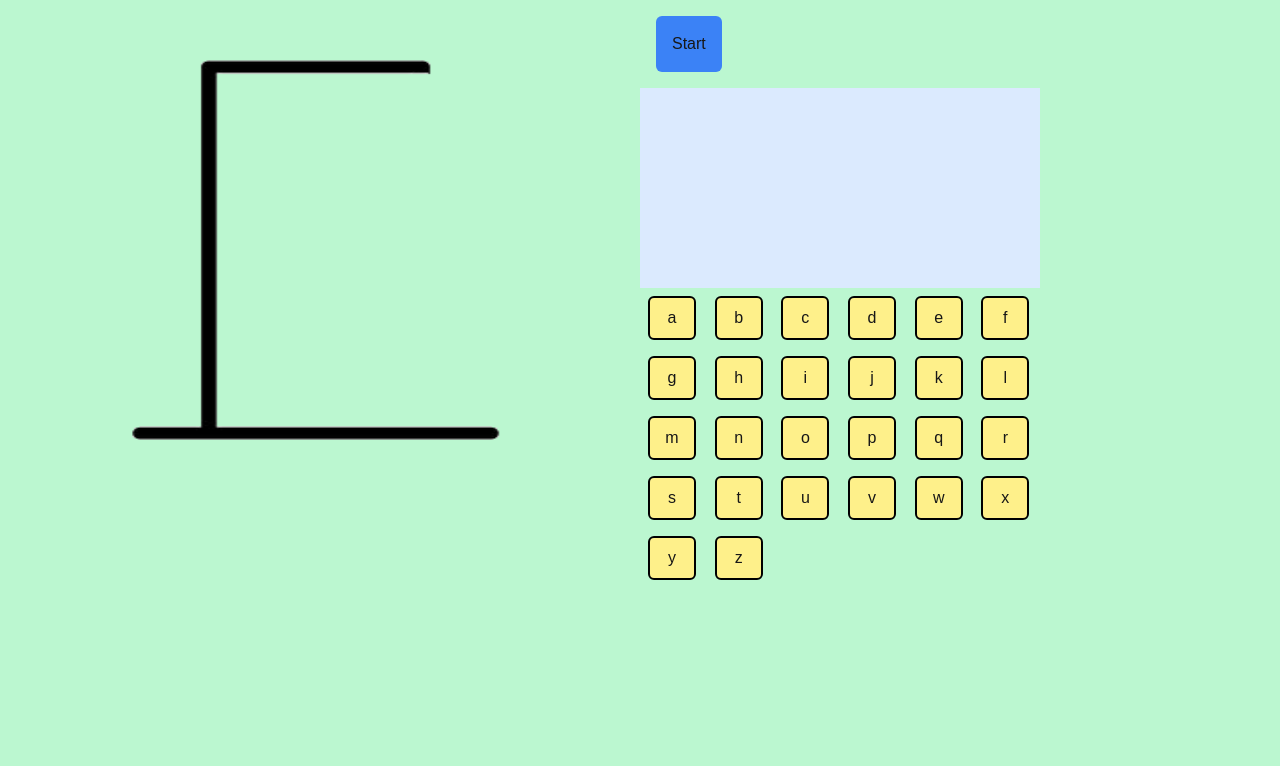
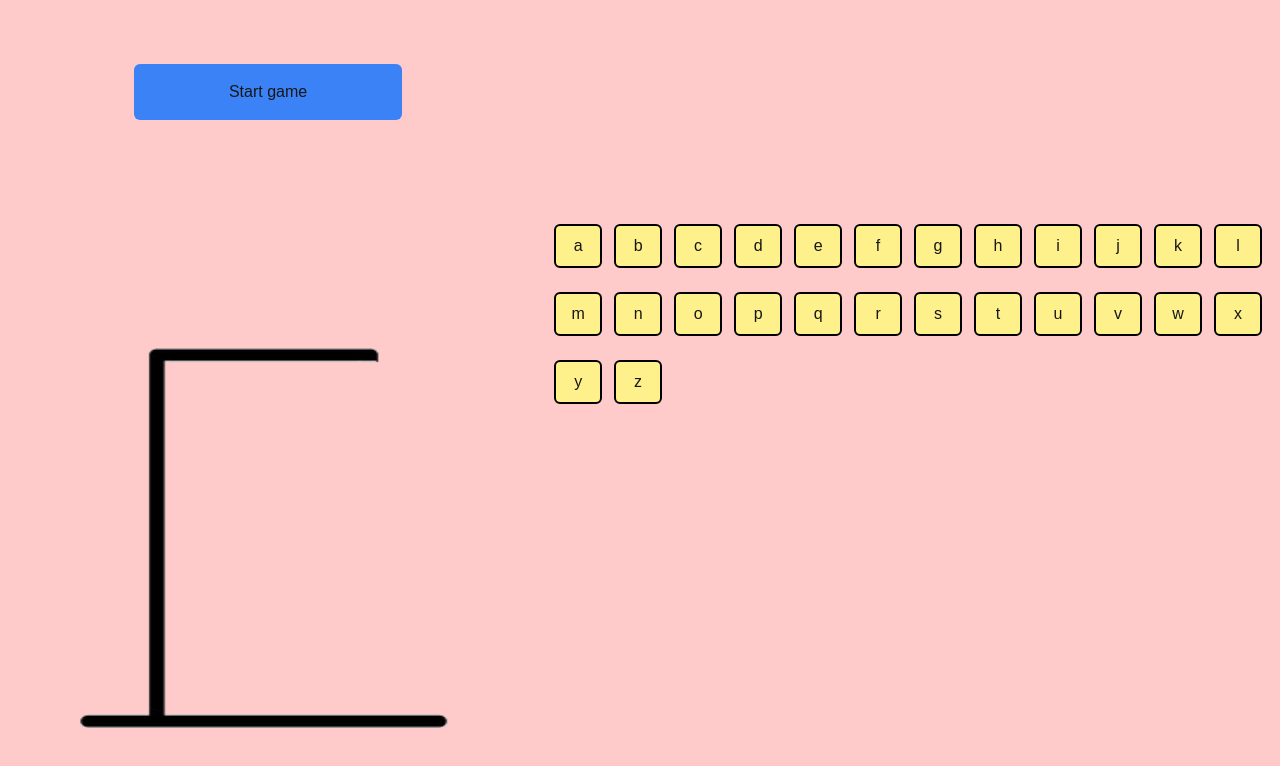
Before and after one commit to nbouffard/hangman, a Next.js app: page /hangman in a window 1280 px wide. Shown: the top 766 px of the page. Built offline with nearby package versions, Linux system fonts and the light colour scheme.

Commit message:
save changes

```diff
--- a/src/app/hangman/page.jsx
+++ b/src/app/hangman/page.jsx
@@ -3,9 +3,15 @@ import { useSelector, useDispatch } from "react-redux";
 import { start, checkLetter, checkGame } from '../../store/appSlice'
 import Image from "next/image";
 
-const StartGame = ({dispatch}) => {
+const StartGame = ({dispatch, selectedWord}) => {
+  let game = ''
+  if (selectedWord.length > 0) {
+    game = 'New Game'
+  } else {
+    game = 'Start game'
+  }
   return(
-    <button className='p-4 bg-blue-500 hover:bg-blue-300 rounded-md m-4' onClick={() => {dispatch(start()), reset()}}>Start</button>
+    <button className='mt-16 p-2 xs:p-4 bg-blue-500 hover:bg-blue-300 rounded-md w-1/2 m-auto' onClick={() => {dispatch(start()), reset()}}>{game}</button>
   )
 }
 
@@ -36,8 +42,9 @@ const MistakeCounter = ({mistakes}) => {
   return(
     <Image
     src={`/images/${mistakes}.png`}
-    width={400}
-    height={400}
+    className="w-1/2 h-2/3  xs:h-[300px] xs:w-[250px] sm:h-[400px] sm:w-[400px]"
+    width={500}
+    height={500}
     alt={`image of hangman at mistake no.${mistakes}`}
   />
   )
@@ -46,7 +53,7 @@ const MistakeCounter = ({mistakes}) => {
 const DisplayGuessWord = ({guessedWord}) => {
   return(
     guessedWord.split('').map((letter, i) => {
-      return <h1 key={i} className="p-4 text-2xl inline">{letter}</h1>
+      return <h1 key={i} className="bg-grey-200 font-bold p-2 xs:p-4 xs:text-2xl inline">{letter}</h1>
     })
   )
 }
@@ -59,19 +66,19 @@ export default function Page() {
   const dispatch = useDispatch()
   return(
     <>
-    <div className="absolute inset-0 bg-green-200 flex">
-        <div className="w-6/12">
-          <h1 className="h-12 min-w-24 flex justify-center">{gameStatus}</h1>
-          <div className="h-[400px] min-w-[400px] flex justify-center">
+    <div className="absolute inset-0 bg-green-200 xs:bg-pink-200 sm:bg-yellow-200 md:bg-blue-200 lg:bg-red-200 xl:bg-grey-200 2xl:bg-orange-200 lg:flex">
+        <div className="lg:w-6/12 flex flex-col">
+          {/* <h1 className="h-12 min-w-24 flex justify-center">{gameStatus}</h1> */}
+          <StartGame dispatch={dispatch} selectedWord={selectedWord} />
+          <div className="mt-16 mb-16 xs:h-[300px] xs:min-w-[300px] sm:h-[400px] flex justify-center items-center">
             <MistakeCounter mistakes={numOfMistakes}/>
           </div>
         </div>
         <div>
-          <StartGame dispatch={dispatch} />
-          <div className="w-[400px] h-[200px] flex justify-center items-center bg-blue-100">
+          <div className="m-auto w-auto h-[100px] xs:h-[200px] sm:h-[200px] flex justify-center items-center">
             <DisplayGuessWord guessedWord={guessedWord}/>
           </div>
-          <div className="grid grid-cols-6">
+          <div className="m-4 grid grid-cols-5 gap-1 place-items-center xs:grid-cols-8 xs:gap-x-2 xs:gap-y-2 sm:grid-cols-10 md:grid-cols-12 ">
             <LetterKey dispatch={dispatch}/>
           </div>
         </div>
--- a/tailwind.config.mjs
+++ b/tailwind.config.mjs
@@ -11,6 +11,9 @@ export default {
         background: "var(--background)",
         foreground: "var(--foreground)",
       },
+      screens: {
+        'xs': '400px'
+      }
     },
   },
   plugins: [],
```
